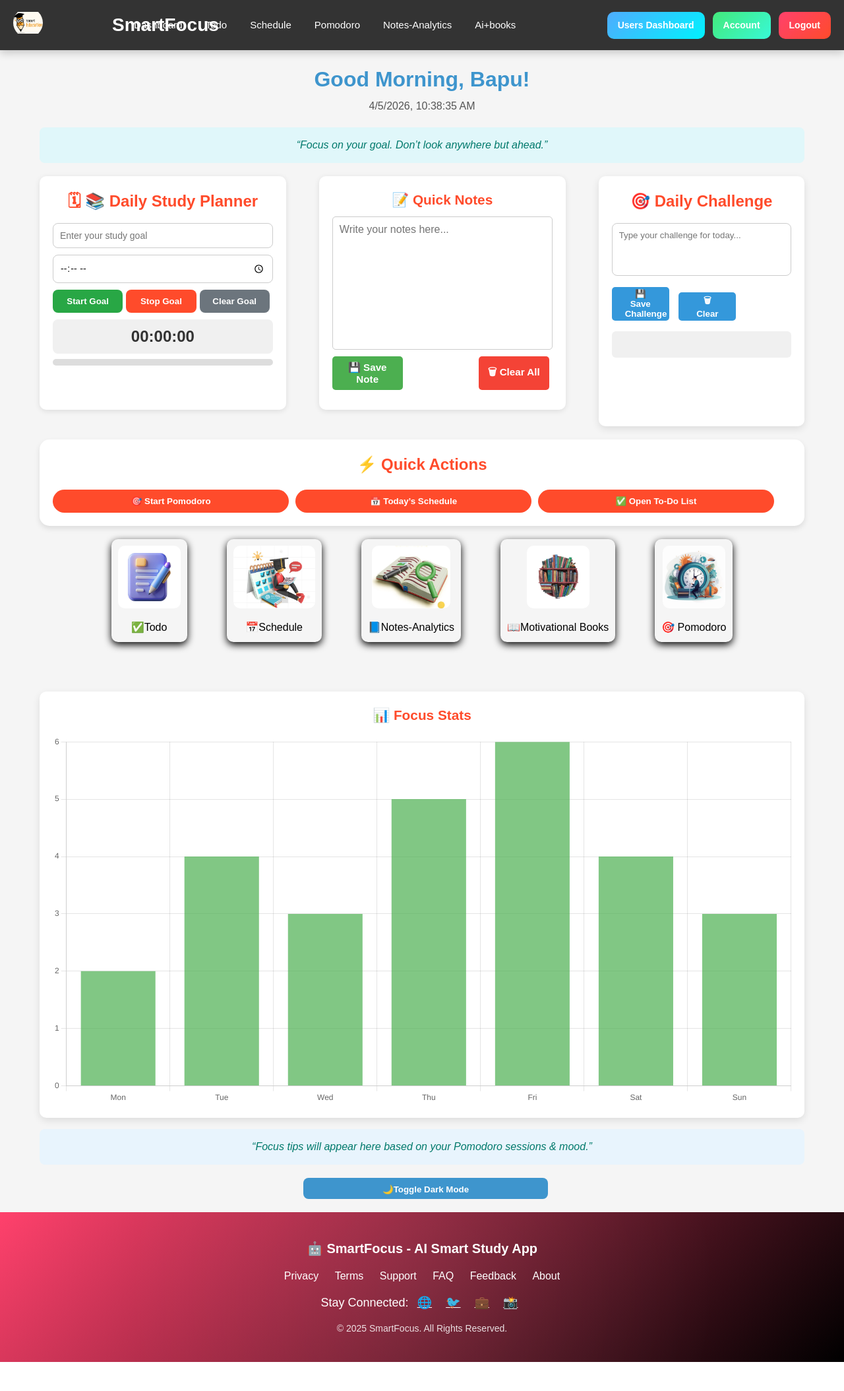
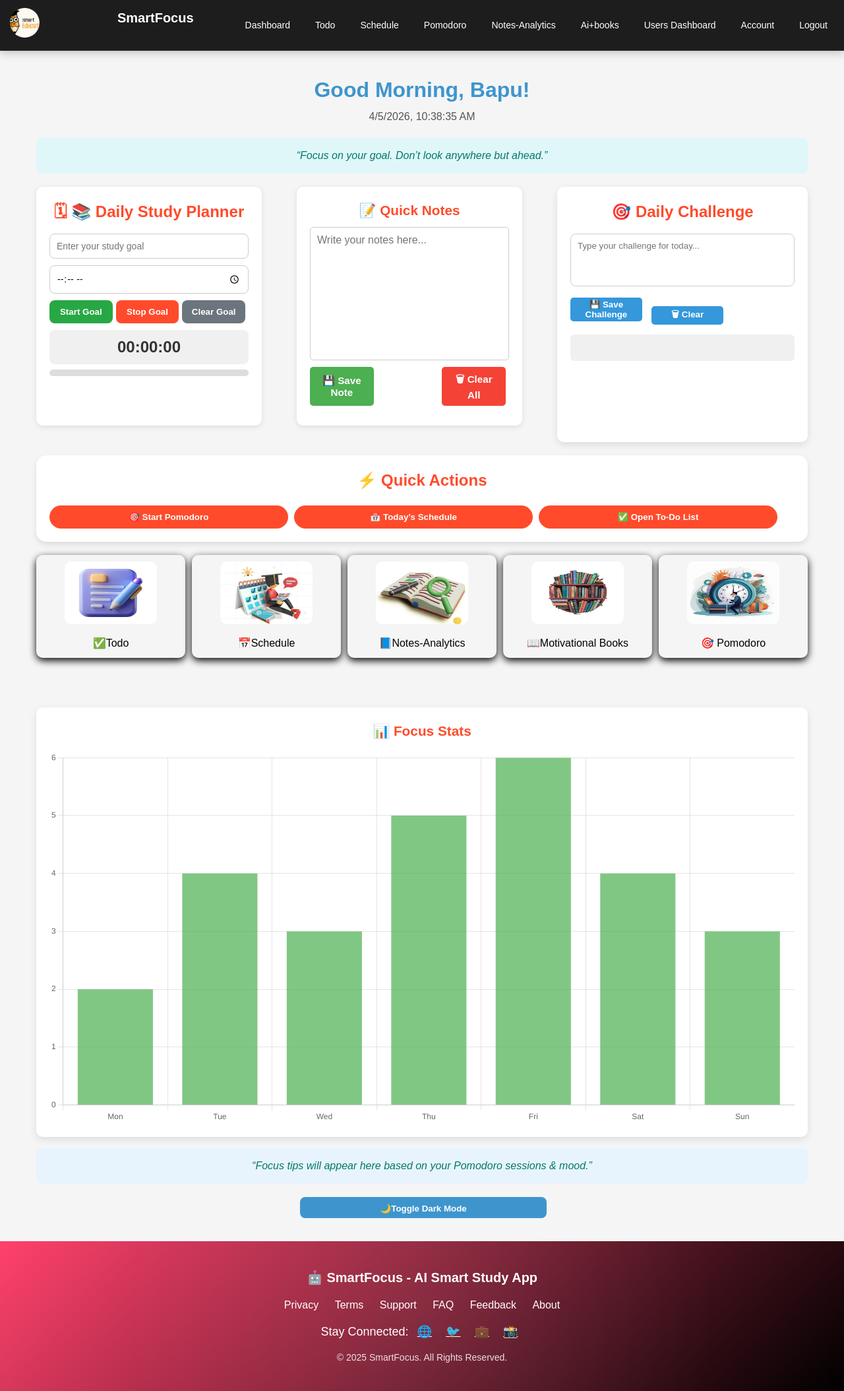
Before and after one commit to GorNarendrasinh/Smart-Focus-Study-App, a Django app: page / in a window 1280 px wide. Shown: the whole page at 66% size. Before the commit the page ends 2064 px from the top, so only its background shows below. Run offline with Django 5.2, Linux system fonts and the light colour scheme; a user stored in the database is signed in.

Commit message:
Update index.html

```diff
--- a/focusstudy/templates/index.html
+++ b/focusstudy/templates/index.html
@@ -9,84 +9,190 @@
 <script src="https://cdn.jsdelivr.net/npm/chart.js"></script>
 <style>
 /* ✅ AI Assistant Styles */
-.ai-assistant {
-  position: fixed;
-  top: 80px;
-  right: 20px;
-  width: 320px;
-  height: 500px;
-  background: #fff;
-  border-radius: 16px;
-  box-shadow: 0 8px 25px rgba(0,0,0,0.2);
-  display: flex;
-  flex-direction: column;
-  overflow: hidden;
-  z-index: 1000;
+
+/* RESET */
+*{
+  margin:0;
+  padding:0;
+  box-sizing:border-box;
+  font-family: Arial;
 }
 
-.ai-header {
-  background: linear-gradient(135deg, #6a11cb, #2575fc);
-  color: #fff;
-  padding: 12px;
-  text-align: center;
-  font-weight: bold;
+/* ===== NAVBAR (PRO UPGRADED) ===== */
+.navbar{
+  display:flex;
+  align-items:center;
+  justify-content:space-between;
+  background:rgba(17,17,17,0.95);
+  backdrop-filter: blur(10px);
+  padding:12px 15px;
+  color:#fff;
+  position:sticky;
+  top:0;
+  z-index:999;
+  border-bottom:1px solid rgba(255,255,255,0.08);
 }
 
-.ai-messages {
-  flex: 1;
-  padding: 10px;
-  overflow-y: auto;
-  font-size: 14px;
+/* LOGO */
+.logo img{
+  width:42px;
+  height:42px;
+  border-radius:50%;
+  object-fit:cover;
 }
 
-.ai-msg {
-  margin: 6px 0;
-  padding: 8px 12px;
-  border-radius: 10px;
-  max-width: 85%;
+.logo1{
+  font-size:20px;
+  font-weight:bold;
+  margin-left:8px;
 }
 
-.ai-user {
-  background: #2575fc;
-  color: #fff;
-  margin-left: auto;
+/* NAV LINKS DESKTOP */
+.nav-links{
+  display:flex;
+  gap:18px;
+  align-items:center;
 }
 
-.ai-bot {
-  background: #f1f1f1;
-  color: #333;
-  margin-right: auto;
+.nav-links a{
+  color:#fff;
+  text-decoration:none;
+  font-size:14px;
+  padding:6px 10px;
+  border-radius:8px;
+  transition:0.3s;
 }
 
-.ai-input {
-  display: flex;
-  border-top: 1px solid #ddd;
+.nav-links a:hover{
+  background:rgba(255,255,255,0.1);
+  transform:translateY(-1px);
 }
 
-.ai-input input {
-  flex: 1;
-  border: none;
-  padding: 10px;
-  outline: none;
-  font-size: 14px;
+/* BUTTONS (if used) */
+.nav-buttons{
+  display:flex;
+  gap:10px;
 }
 
-.ai-input button {
-  background: #2575fc;
-  color: #fff;
-  border: none;
-  padding: 10px 14px;
-  cursor: pointer;
+.btn{
+  padding:6px 10px;
+  border-radius:6px;
+  font-size:12px;
+  background:#2575fc;
+  color:#fff;
+  text-decoration:none;
+}
+
+/* HAMBURGER */
+.toggleBtn{
+  display:none;
+  font-size:28px;
+  cursor:pointer;
+  user-select:none;
+}
+
+/* ===== CONTAINER ===== */
+.container{
+  padding:15px;
+}
+
+/* ===== GRID ===== */
+.feature-grid{
+  display:grid;
+  grid-template-columns:repeat(3,1fr);
+  gap:15px;
+}
+
+.quick-access-cards{
+  display:grid;
+  grid-template-columns:repeat(5,1fr);
+  gap:10px;
+}
+
+.quick-access-cards img{
+  width:100%;
+  border-radius:10px;
+}
+
+/* AI Assistant */
+.ai-assistant{
+  position:fixed;
+  top:80px;
+  right:20px;
+  width:320px;
+  height:500px;
+  background:#fff;
+  border-radius:16px;
+  box-shadow:0 8px 25px rgba(0,0,0,0.2);
+  display:flex;
+  flex-direction:column;
+  overflow:hidden;
+  z-index:1000;
+}
+
+/* ===== MOBILE ===== */
+@media(max-width:768px){
+
+  /* HAMBURGER SHOW */
+  .toggleBtn{
+    display:block;
+  }
+
+  /* FULL SCREEN MENU */
+  .nav-links{
+    position:fixed;
+    top:0;
+    left:-100%;
+    width:100%;
+    height:100vh;
+    background:rgba(0,0,0,0.95);
+    backdrop-filter: blur(12px);
+    flex-direction:column;
+    justify-content:center;
+    align-items:center;
+    gap:25px;
+    transition:0.35s ease-in-out;
+  }
+
+  .nav-links.active{
+    left:0;
+  }
+
+  .nav-buttons{
+    display:none;
+  }
+
+  .feature-grid{
+    grid-template-columns:1fr;
+  }
+
+  .quick-access-cards{
+    grid-template-columns:repeat(2,1fr);
+  }
+
+  h1{
+    font-size:20px;
+  }
+
+  .ai-assistant{
+    width:90%;
+    right:5%;
+    height:400px;
+  }
 }
 </style>
 </head>
-<body>
+<body><nav class="navbar">
 
-<!-- Navbar -->
-<nav class="navbar">
-  <div class="logo"><img src="static/images/logo.jpg" alt=""></div>
-  <div class="logo1">SmartFocus</div>
+  <div class="logo">
+    <img src="{% static 'images/logo.jpg' %}" alt="logo">
+    <span class="logo1">SmartFocus</span>
+  </div>
 
+  <!-- HAMBURGER -->
+  <div class="toggleBtn" id="toggleBtn">☰</div>
+
+  <!-- NAV LINKS -->
   <div class="nav-links" id="navLinks">
     <a href="#/">Dashboard</a>
     <a href="/todo">Todo</a>
@@ -94,16 +200,12 @@
     <a href="/pomodoro">Pomodoro</a>
     <a href="/notes">Notes-Analytics</a>
     <a href="/motivationbook">Ai+books</a>
+
+    <a href="/userdashbored">Users Dashboard</a>
+    <a href="/registartion">Account</a>
+    <a href="{% url 'logout' %}">Logout</a>
   </div>
 
-  <!-- Buttons Section -->
-  <div class="nav-buttons">
-    <a href="/userdashbored" class="btn btn-dashboard">Users Dashboard</a>
-    <a href="/registartion" class="btn btn-register">Account</a>
-    <a href="{% url 'logout' %}" class="btn btn-logout">Logout</a>
-  </div>
-
-  <div class="toggleBtn" id="toggleBtn">&#9776;</div>
 </nav>
 
 <div class="container">
@@ -217,7 +319,8 @@
     <a href="#" style="color:#fff; margin:0 10px; text-decoration:none; transition:0.3s;">Feedback</a>
     <a href="#" style="color:#fff; margin:0 10px; text-decoration:none; transition:0.3s;">About</a>
   </div>
-
+  <!-- HAMBURGER -->
+  <div class="toggleBtn" id="toggleBtn">☰</div>
   <!-- Social / Contact -->
   <div style="margin-bottom:15px; font-size:18px;">
     Stay Connected:
@@ -253,7 +356,34 @@
 
 </footer>
 
+<script>
+document.addEventListener("DOMContentLoaded", function () {
 
-<script src="{% static 'index.js' %}"></script>
+  const toggleBtn = document.getElementById("toggleBtn");
+  const navLinks = document.getElementById("navLinks");
+
+  // OPEN/CLOSE MENU
+  toggleBtn.addEventListener("click", function () {
+    navLinks.classList.toggle("active");
+  });
+
+  // CLOSE ON LINK CLICK
+  document.querySelectorAll(".nav-links a").forEach(link => {
+    link.addEventListener("click", () => {
+      navLinks.classList.remove("active");
+    });
+  });
+
+  // CLOSE ON OUTSIDE CLICK
+  document.addEventListener("click", function(e){
+    if(!navLinks.contains(e.target) && !toggleBtn.contains(e.target)){
+      navLinks.classList.remove("active");
+    }
+  });
+
+});
+</script>
+<script src="{% static 'index.js' %}">
+</script>
 </body>
 </html>
```
